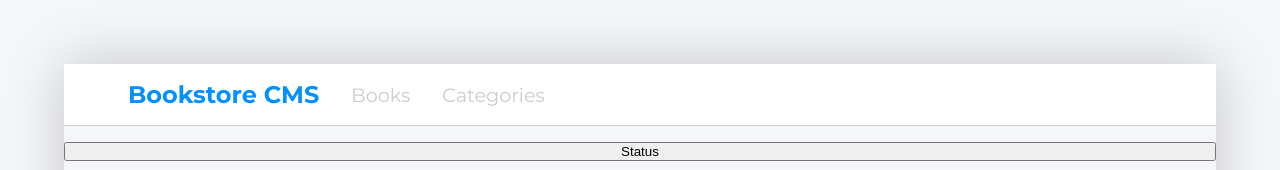
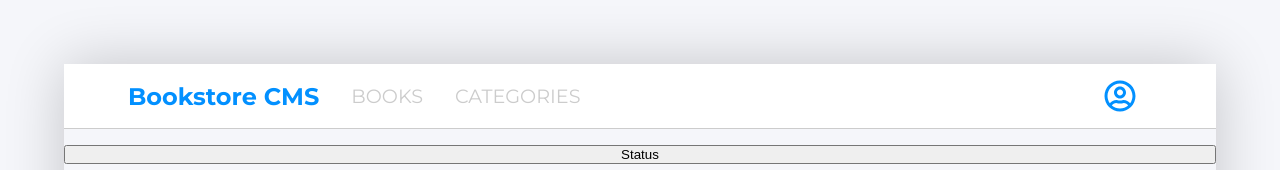
Before and after one commit to ZewdieMc/book-store, a React (Create React App) app: page /categories in a window 1280 px wide. Shown: the top 170 px of the page. Built offline with nearby package versions, Linux system fonts and the light colour scheme.

Commit message:
change the nav items to uppercase

```diff
--- a/src/components/NavBar.jsx
+++ b/src/components/NavBar.jsx
@@ -1,16 +1,18 @@
 import { Link } from 'react-router-dom';
+import { FaRegUserCircle } from 'react-icons/fa';
 
 const NavBar = () => (
   <nav>
     <h1>Bookstore CMS</h1>
     <ul>
       <li>
-        <Link to="/">Books</Link>
+        <Link to="/">BOOKS</Link>
       </li>
       <li>
-        <Link to="/categories">Categories</Link>
+        <Link to="/categories">CATEGORIES</Link>
       </li>
     </ul>
+    <div className="user-icon"><FaRegUserCircle className="fa-icon" /></div>
   </nav>
 );
 
```
